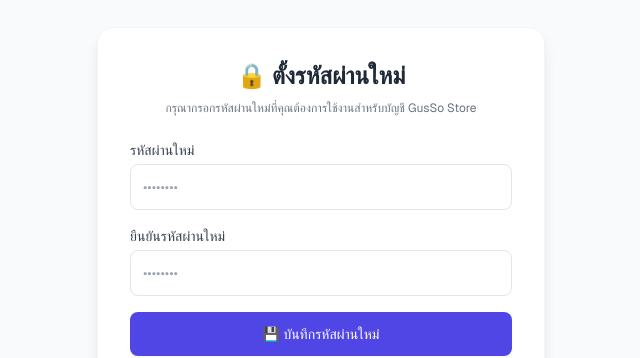
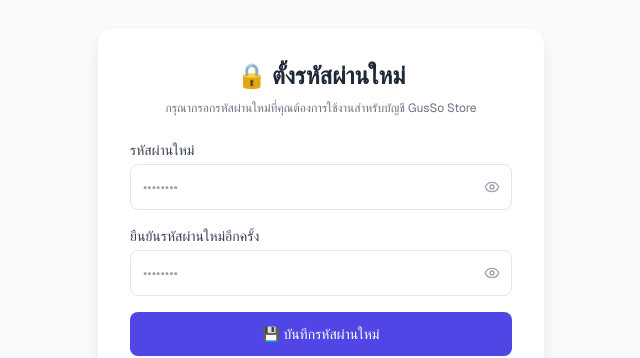
Before and after one commit to Thirada-67332110201-3/GusSov3, a Next.js app: page /reset-password in a window 1280 px wide. Shown: the part 160-518 px from the top of the page, without its empty margins (319-959 px from the left). Built offline with nearby package versions, Linux system fonts and the light colour scheme; no server answers.

Commit message:
Add username field and password visibility toggle to all auth forms

```diff
--- a/app/admin/page.tsx
+++ b/app/admin/page.tsx
@@ -15,6 +15,8 @@ type Ebook = {
 type Profile = {
   id: string
   email: string
+  name?: string
+  username?: string
   created_at: string
 }
 
@@ -237,6 +239,7 @@ export default function AdminDashboard() {
               <thead>
                 <tr className="bg-gray-100 text-left text-gray-600">
                   <th className="p-3">ID ผู้ใช้</th>
+                  <th className="p-3">ชื่อผู้ใช้</th>
                   <th className="p-3">อีเมล</th>
                   <th className="p-3">วันที่สมัคร</th>
                 </tr>
@@ -244,12 +247,13 @@ export default function AdminDashboard() {
               <tbody>
                 {users.length === 0 ? (
                   <tr>
-                    <td colSpan={3} className="p-6 text-center text-gray-400">ยังไม่มีข้อมูลผู้ใช้งานในตาราง users</td>
+                    <td colSpan={4} className="p-6 text-center text-gray-400">ยังไม่มีข้อมูลผู้ใช้งานในตาราง users</td>
                   </tr>
                 ) : (
                   users.map((u) => (
                     <tr key={u.id} className="border-t hover:bg-gray-50">
                       <td className="p-3 text-gray-500 font-mono text-xs">{u.id}</td>
+                      <td className="p-3 font-semibold text-indigo-700">{u.name || u.username || u.email.split('@')[0]}</td>
                       <td className="p-3 font-medium text-gray-800">{u.email}</td>
                       <td className="p-3 text-gray-500">{new Date(u.created_at).toLocaleString()}</td>
                     </tr>
--- a/app/login/page.tsx
+++ b/app/login/page.tsx
@@ -16,6 +16,14 @@ export default function LoginPage() {
   const [email, setEmail] = useState('')
   const [password, setPassword] = useState('')
   const [showPassword, setShowPassword] = useState(false)
+
+  // ฟิลด์สำหรับสมัครสมาชิก
+  const [username, setUsername] = useState('')
+  const [signupPassword, setSignupPassword] = useState('')
+  const [showSignupPassword, setShowSignupPassword] = useState(false)
+  const [confirmPassword, setConfirmPassword] = useState('')
+  const [showConfirmPassword, setShowConfirmPassword] = useState(false)
+
   const [loading, setLoading] = useState(false)
 
   // จัดการเข้าสู่ระบบ
@@ -42,15 +50,43 @@ export default function LoginPage() {
   // จัดการสมัครสมาชิก
   const handleSignup = async (e: React.FormEvent) => {
     e.preventDefault()
+
+    const cleanUsername = username.trim()
+    const cleanEmail = email.trim().toLowerCase()
+
+    if (!cleanUsername) {
+      alert('กรุณากรอกชื่อผู้ใช้ (Username)')
+      return
+    }
+
+    if (signupPassword !== confirmPassword) {
+      alert('รหัสผ่านและยืนยันรหัสผ่านไม่ตรงกัน กรุณาตรวจสอบอีกครั้ง')
+      return
+    }
+
+    if (signupPassword.length < 6) {
+      alert('รหัสผ่านต้องมีความยาวอย่างน้อย 6 ตัวอักษรขึ้นไป')
+      return
+    }
+
     setLoading(true)
 
-    const cleanEmail = email.trim().toLowerCase()
-    const { error } = await supabase.auth.signUp({ email: cleanEmail, password })
+    const { data: signUpData, error } = await supabase.auth.signUp({
+      email: cleanEmail,
+      password: signupPassword,
+      options: {
+        data: {
+          username: cleanUsername,
+          full_name: cleanUsername
+        }
+      }
+    })
 
     if (error) {
       alert('สมัครสมาชิกไม่สำเร็จ: ' + error.message)
     } else {
-      alert('สมัครสมาชิกสำเร็จ! สามารถเข้าสู่ระบบได้ทันที')
+      alert(`🎉 สมัครสมาชิกสำเร็จ ยินดีต้อนรับคุณ ${cleanUsername}! สามารถเข้าสู่ระบบได้ทันที`)
+      setPassword(signupPassword)
       setMode('login')
     }
     setLoading(false)
@@ -168,6 +204,18 @@ export default function LoginPage() {
         {mode === 'signup' && (
           <form onSubmit={handleSignup} className="space-y-4">
             <div>
+              <label className="block text-sm font-medium text-gray-700 mb-1">ชื่อผู้ใช้ (Username)</label>
+              <input
+                type="text"
+                value={username}
+                onChange={(e) => setUsername(e.target.value)}
+                className="w-full border rounded-lg p-3 text-sm focus:ring-2 focus:ring-emerald-500 outline-none"
+                placeholder="เช่น somchai99 หรือ GusSo"
+                autoComplete="nickname"
+                required
+              />
+            </div>
+            <div>
               <label className="block text-sm font-medium text-gray-700 mb-1">อีเมล</label>
               <input
                 type="email"
@@ -180,12 +228,12 @@ export default function LoginPage() {
               />
             </div>
             <div>
-              <label className="block text-sm font-medium text-gray-700 mb-1">รหัสผ่าน</label>
+              <label className="block text-sm font-medium text-gray-700 mb-1">รหัสผ่าน (อย่างน้อย 6 ตัวอักษร)</label>
               <div className="relative">
                 <input
-                  type={showPassword ? 'text' : 'password'}
-                  value={password}
-                  onChange={(e) => setPassword(e.target.value)}
+                  type={showSignupPassword ? 'text' : 'password'}
+                  value={signupPassword}
+                  onChange={(e) => setSignupPassword(e.target.value)}
                   className="w-full border rounded-lg p-3 pr-10 text-sm focus:ring-2 focus:ring-emerald-500 outline-none"
                   placeholder="••••••••"
                   autoComplete="new-password"
@@ -193,10 +241,33 @@ export default function LoginPage() {
                 />
                 <button
                   type="button"
-                  onClick={() => setShowPassword(!showPassword)}
+                  onClick={() => setShowSignupPassword(!showSignupPassword)}
                   className="absolute right-3 top-1/2 -translate-y-1/2 text-gray-400 hover:text-gray-600"
+                  tabIndex={-1}
                 >
-                  {showPassword ? <EyeOff className="w-4 h-4" /> : <Eye className="w-4 h-4" />}
+                  {showSignupPassword ? <EyeOff className="w-4 h-4" /> : <Eye className="w-4 h-4" />}
+                </button>
+              </div>
+            </div>
+            <div>
+              <label className="block text-sm font-medium text-gray-700 mb-1">ยืนยันรหัสผ่านอีกครั้ง</label>
+              <div className="relative">
+                <input
+                  type={showConfirmPassword ? 'text' : 'password'}
+                  value={confirmPassword}
+                  onChange={(e) => setConfirmPassword(e.target.value)}
+                  className="w-full border rounded-lg p-3 pr-10 text-sm focus:ring-2 focus:ring-emerald-500 outline-none"
+                  placeholder="••••••••"
+                  autoComplete="new-password"
+                  required
+                />
+                <button
+                  type="button"
+                  onClick={() => setShowConfirmPassword(!showConfirmPassword)}
+                  className="absolute right-3 top-1/2 -translate-y-1/2 text-gray-400 hover:text-gray-600"
+                  tabIndex={-1}
+                >
+                  {showConfirmPassword ? <EyeOff className="w-4 h-4" /> : <Eye className="w-4 h-4" />}
                 </button>
               </div>
             </div>
--- a/app/reset-password/page.tsx
+++ b/app/reset-password/page.tsx
@@ -3,13 +3,16 @@
 import { useState } from 'react'
 import { createClient } from '@/lib/supabase/client'
 import { useRouter } from 'next/navigation'
+import { Eye, EyeOff } from 'lucide-react'
 
 export default function ResetPasswordPage() {
   const supabase = createClient()
   const router = useRouter()
 
   const [password, setPassword] = useState('')
+  const [showPassword, setShowPassword] = useState(false)
   const [confirmPassword, setConfirmPassword] = useState('')
+  const [showConfirmPassword, setShowConfirmPassword] = useState(false)
   const [loading, setLoading] = useState(false)
 
   const handleUpdatePassword = async (e: React.FormEvent) => {
@@ -55,28 +58,48 @@ export default function ResetPasswordPage() {
         <form onSubmit={handleUpdatePassword} className="space-y-4">
           <div>
             <label className="block text-sm font-medium text-gray-700 mb-1">รหัสผ่านใหม่</label>
+            <div className="relative">
               <input
-              type="password"
+                type={showPassword ? 'text' : 'password'}
                 value={password}
                 onChange={(e) => setPassword(e.target.value)}
-              className="w-full border rounded-lg p-3 text-sm focus:ring-2 focus:ring-indigo-500 outline-none"
+                className="w-full border rounded-lg p-3 pr-10 text-sm focus:ring-2 focus:ring-indigo-500 outline-none"
                 placeholder="••••••••"
                 autoComplete="new-password"
                 required
               />
+              <button
+                type="button"
+                onClick={() => setShowPassword(!showPassword)}
+                className="absolute right-3 top-1/2 -translate-y-1/2 text-gray-400 hover:text-gray-600"
+                tabIndex={-1}
+              >
+                {showPassword ? <EyeOff className="w-4 h-4" /> : <Eye className="w-4 h-4" />}
+              </button>
+            </div>
           </div>
 
           <div>
-            <label className="block text-sm font-medium text-gray-700 mb-1">ยืนยันรหัสผ่านใหม่</label>
+            <label className="block text-sm font-medium text-gray-700 mb-1">ยืนยันรหัสผ่านใหม่อีกครั้ง</label>
+            <div className="relative">
               <input
-              type="password"
+                type={showConfirmPassword ? 'text' : 'password'}
                 value={confirmPassword}
                 onChange={(e) => setConfirmPassword(e.target.value)}
-              className="w-full border rounded-lg p-3 text-sm focus:ring-2 focus:ring-indigo-500 outline-none"
+                className="w-full border rounded-lg p-3 pr-10 text-sm focus:ring-2 focus:ring-indigo-500 outline-none"
                 placeholder="••••••••"
                 autoComplete="new-password"
                 required
               />
+              <button
+                type="button"
+                onClick={() => setShowConfirmPassword(!showConfirmPassword)}
+                className="absolute right-3 top-1/2 -translate-y-1/2 text-gray-400 hover:text-gray-600"
+                tabIndex={-1}
+              >
+                {showConfirmPassword ? <EyeOff className="w-4 h-4" /> : <Eye className="w-4 h-4" />}
+              </button>
+            </div>
           </div>
 
           <button
```
Lines whose indentation alone changed are shown as unchanged.
